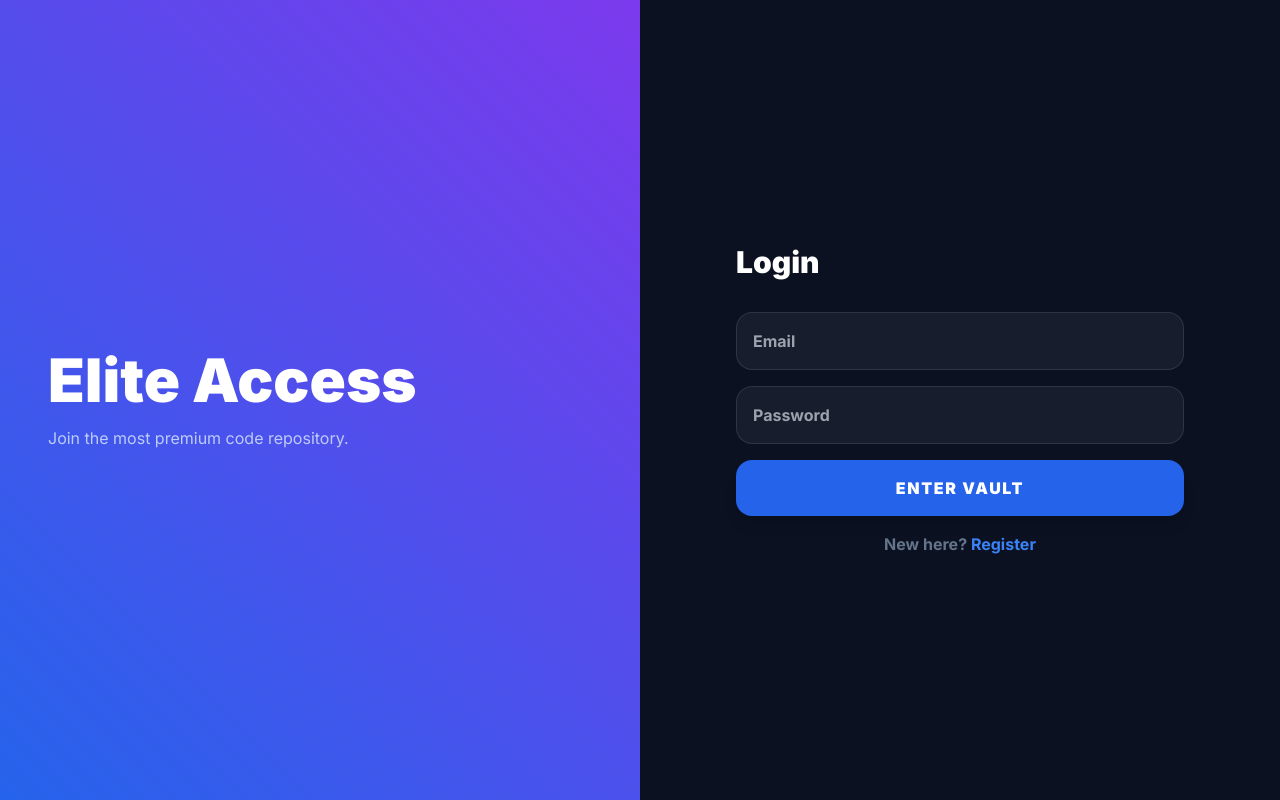
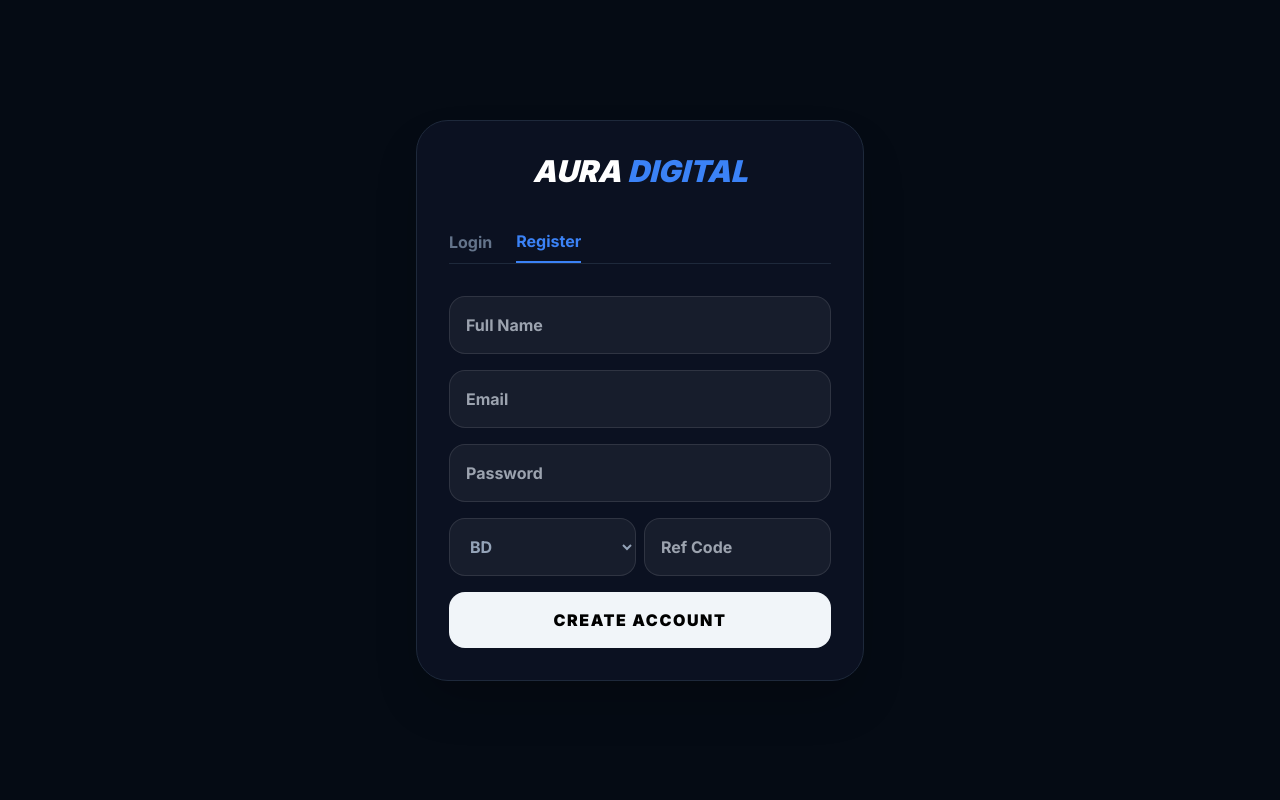
Before and after one commit to urmiusha88-glitch/BOT-SHOP, a website: page login.html in a window 1280 px wide. Both pictures are taken after a click on the button "Register". Drawn offline with nearby package versions, Linux system fonts and the light colour scheme; some packages are replaced by stand-ins of ours; a script that the page names is missing.

Commit message:
Update login.html

```diff
--- a/login.html
+++ b/login.html
@@ -3,37 +3,74 @@
 <head>
     <meta charset="UTF-8">
     <meta name="viewport" content="width=device-width, initial-scale=1.0">
-    <title>AURA STORE | Access</title>
+    <title>Access | AURA DIGITAL STORE</title>
     <script src="https://cdn.tailwindcss.com"></script>
     <link href="https://fonts.googleapis.com/css2?family=Inter:wght@400;700;900&display=swap" rel="stylesheet">
     <script src="https://cdn.jsdelivr.net/npm/sweetalert2@11"></script>
     <style>
-        body { font-family: 'Inter', sans-serif; background: #050b14; color: white; overflow: hidden; }
-        .split-left { background: linear-gradient(45deg, #2563eb, #7c3aed); }
-        .input-box { background: rgba(255,255,255,0.05); border: 1px solid rgba(255,255,255,0.1); }
-        .input-box:focus { border-color: #3b82f6; box-shadow: 0 0 15px rgba(59,130,246,0.3); }
-        @media (max-width: 1024px) { .split-left { height: 30vh; } .split-right { height: 70vh; border-radius: 40px 40px 0 0; margin-top: -40px; background: #0b1121; } }
+        body { font-family: 'Inter', sans-serif; background: #050b14; color: white; }
+        .input-box { background: rgba(255,255,255,0.05); border: 1px solid rgba(255,255,255,0.1); outline: none; }
+        .input-box:focus { border-color: #3b82f6; box-shadow: 0 0 15px rgba(59,130,246,0.2); }
+        .tab-active { color: #3b82f6; border-bottom: 2px solid #3b82f6; }
     </style>
 </head>
-<body class="h-screen w-full flex flex-col lg:flex-row">
-    <div class="split-left w-full lg:w-1/2 flex flex-col justify-center p-12 relative overflow-hidden">
-        <div class="relative z-10 text-center lg:text-left">
-            <h1 class="text-4xl lg:text-6xl font-black mb-4">Elite Access</h1>
-            <p class="text-blue-100 font-medium opacity-80">Join the most premium code repository.</p>
+<body class="h-screen flex items-center justify-center p-6 bg-[#050b14]">
+    <div class="w-full max-w-md bg-[#0b1121] p-8 rounded-[32px] border border-slate-800 shadow-2xl">
+        <div class="text-center mb-10">
+            <h1 class="text-3xl font-black italic">AURA <span class="text-blue-500">DIGITAL</span></h1>
+        </div>
+
+        <div class="flex gap-6 mb-8 border-b border-slate-800">
+            <button id="loginTab" onclick="switchTab('login')" class="pb-2 font-bold tab-active">Login</button>
+            <button id="regTab" onclick="switchTab('reg')" class="pb-2 font-bold text-slate-500">Register</button>
+        </div>
+
+        <div id="loginSection" class="space-y-4">
+            <input type="email" id="lEmail" placeholder="Email" class="input-box w-full p-4 rounded-2xl font-bold">
+            <input type="password" id="lPass" placeholder="Password" class="input-box w-full p-4 rounded-2xl font-bold">
+            <button onclick="handleLogin()" class="w-full bg-blue-600 py-4 rounded-2xl font-black uppercase tracking-widest mt-4">Login</button>
+        </div>
+
+        <div id="regSection" class="hidden space-y-4">
+            <input type="text" id="rName" placeholder="Full Name" class="input-box w-full p-4 rounded-2xl font-bold">
+            <input type="email" id="rEmail" placeholder="Email" class="input-box w-full p-4 rounded-2xl font-bold">
+            <input type="password" id="rPass" placeholder="Password" class="input-box w-full p-4 rounded-2xl font-bold">
+            <div class="grid grid-cols-2 gap-2">
+                <select id="rCountry" class="input-box p-4 rounded-2xl font-bold text-slate-400"><option value="BD">BD</option><option value="IN">IN</option></select>
+                <input type="text" id="rRef" placeholder="Ref Code" class="input-box p-4 rounded-2xl font-bold">
+            </div>
+            <button onclick="handleRegister()" class="w-full bg-slate-100 text-black py-4 rounded-2xl font-black uppercase tracking-widest mt-4">Create Account</button>
         </div>
     </div>
-    <div class="split-right w-full lg:w-1/2 flex justify-center items-center p-8 z-10 bg-[#0b1121]">
-        <div class="w-full max-w-md">
-            <div id="loginBox" class="animate-fade">
-                <h2 class="text-3xl font-black mb-8">Login</h2>
-                <div class="space-y-4">
-                    <input type="email" id="email" placeholder="Email" class="input-box w-full p-4 rounded-2xl outline-none font-bold">
-                    <input type="password" id="pass" placeholder="Password" class="input-box w-full p-4 rounded-2xl outline-none font-bold">
-                    <button onclick="login()" class="w-full bg-blue-600 py-4 rounded-2xl font-black tracking-widest uppercase shadow-lg">Enter Vault</button>
-                    <p class="text-center text-slate-500 font-bold mt-4">New here? <button onclick="toggleBox()" class="text-blue-500">Register</button></p>
-                </div>
-            </div>
-            </div>
-    </div>
+
+    <script>
+        function switchTab(t) {
+            document.getElementById('loginSection').classList.toggle('hidden', t === 'reg');
+            document.getElementById('regSection').classList.toggle('hidden', t === 'login');
+            document.getElementById('loginTab').className = t === 'login' ? 'pb-2 font-bold tab-active' : 'pb-2 font-bold text-slate-500';
+            document.getElementById('regTab').className = t === 'reg' ? 'pb-2 font-bold tab-active' : 'pb-2 font-bold text-slate-500';
+        }
+
+        async function handleLogin() {
+            const email = document.getElementById('lEmail').value;
+            const password = document.getElementById('lPass').value;
+            const res = await fetch('/api/login', { method: 'POST', headers: {'Content-Type': 'application/json'}, body: JSON.stringify({email, password}) });
+            const data = await res.json();
+            if(data.success) { localStorage.setItem('user', JSON.stringify(data.user)); location.href = '/'; }
+            else Swal.fire('Error', 'Login failed', 'error');
+        }
+
+        async function handleRegister() {
+            const name = document.getElementById('rName').value;
+            const email = document.getElementById('rEmail').value;
+            const password = document.getElementById('rPass').value;
+            const country = document.getElementById('rCountry').value;
+            const refCode = document.getElementById('rRef').value;
+            const res = await fetch('/api/register', { method: 'POST', headers: {'Content-Type': 'application/json'}, body: JSON.stringify({name, email, password, country, refCode}) });
+            const data = await res.json();
+            if(data.success) { Swal.fire('Success', 'Account Created! Please Login.', 'success'); switchTab('login'); }
+            else Swal.fire('Error', data.error || 'Failed', 'error');
+        }
+    </script>
 </body>
 </html>
```
